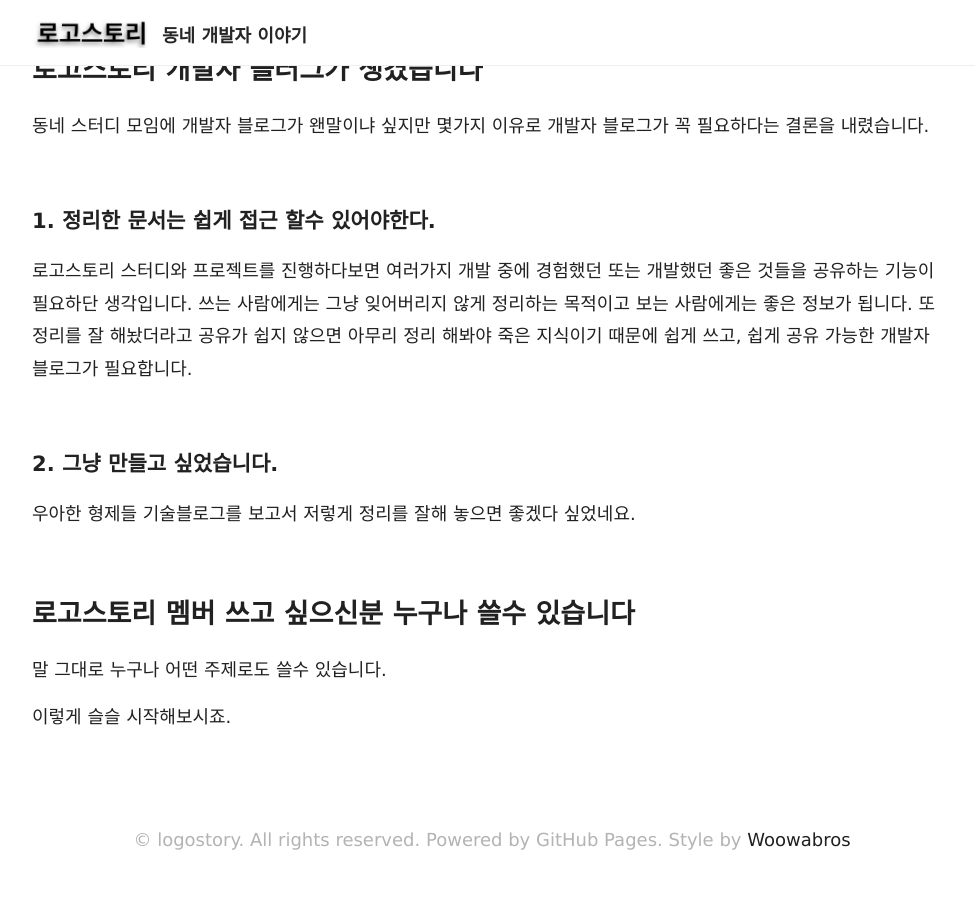
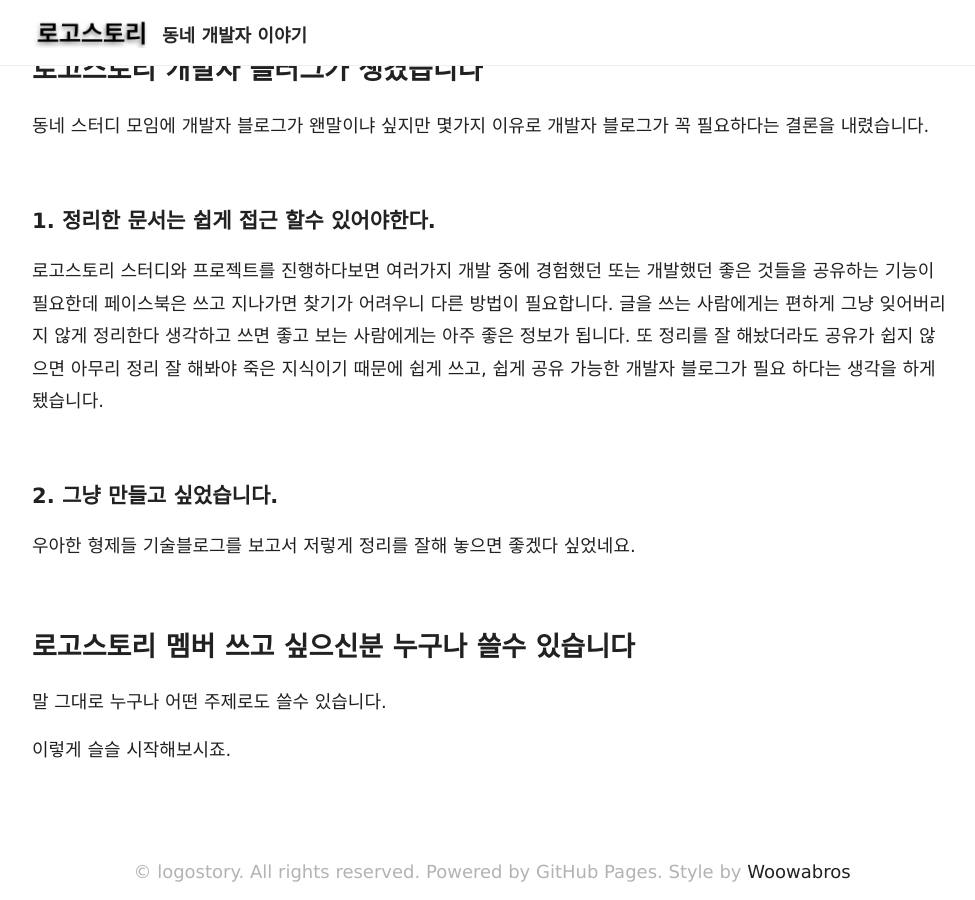
Before and after one commit to logostory/logostory.github.io, a Jekyll site: the page built from _posts/2018-10-10-begin-blog.md, in a window 1280 px wide and 900 px high, scrolled down 1386 px. Shown: the whole window, without its empty margins (148-1123 px from the left). Built offline with Jekyll 4.4.1, drawn with Linux system fonts in a browser that asks for light colours.

Commit message:
Update 2018-10-10-begin-blog.md

```diff
--- a/_posts/2018-10-10-begin-blog.md
+++ b/_posts/2018-10-10-begin-blog.md
@@ -18,7 +18,7 @@ desc: 쓸데없이 고퀄. 동네 스터디 모임이 이런 개발자 블로그
 동네 스터디 모임에 개발자 블로그가 왠말이냐 싶지만 몇가지 이유로 개발자 블로그가 꼭 필요하다는 결론을 내렸습니다.
 
 ### 1. 정리한 문서는 쉽게 접근 할수 있어야한다.
-로고스토리 스터디와 프로젝트를 진행하다보면 여러가지 개발 중에 경험했던 또는 개발했던 좋은 것들을 공유하는 기능이 필요하단 생각입니다. 쓰는 사람에게는 그냥 잊어버리지 않게 정리하는 목적이고 보는 사람에게는 좋은 정보가 됩니다. 또 정리를 잘 해놨더라고 공유가 쉽지 않으면 아무리 정리 해봐야 죽은 지식이기 때문에 쉽게 쓰고, 쉽게 공유 가능한 개발자 블로그가 필요합니다.
+로고스토리 스터디와 프로젝트를 진행하다보면 여러가지 개발 중에 경험했던 또는 개발했던 좋은 것들을 공유하는 기능이 필요한데 페이스북은 쓰고 지나가면 찾기가 어려우니 다른 방법이 필요합니다. 글을 쓰는 사람에게는 편하게 그냥 잊어버리지 않게 정리한다 생각하고 쓰면 좋고 보는 사람에게는 아주 좋은 정보가 됩니다. 또 정리를 잘 해놨더라도 공유가 쉽지 않으면 아무리 정리 잘 해봐야 죽은 지식이기 때문에 쉽게 쓰고, 쉽게 공유 가능한 개발자 블로그가 필요 하다는 생각을 하게 됐습니다.
 
 ### 2. 그냥 만들고 싶었습니다.
 우아한 형제들 기술블로그를 보고서 저렇게 정리를 잘해 놓으면 좋겠다 싶었네요.
```
